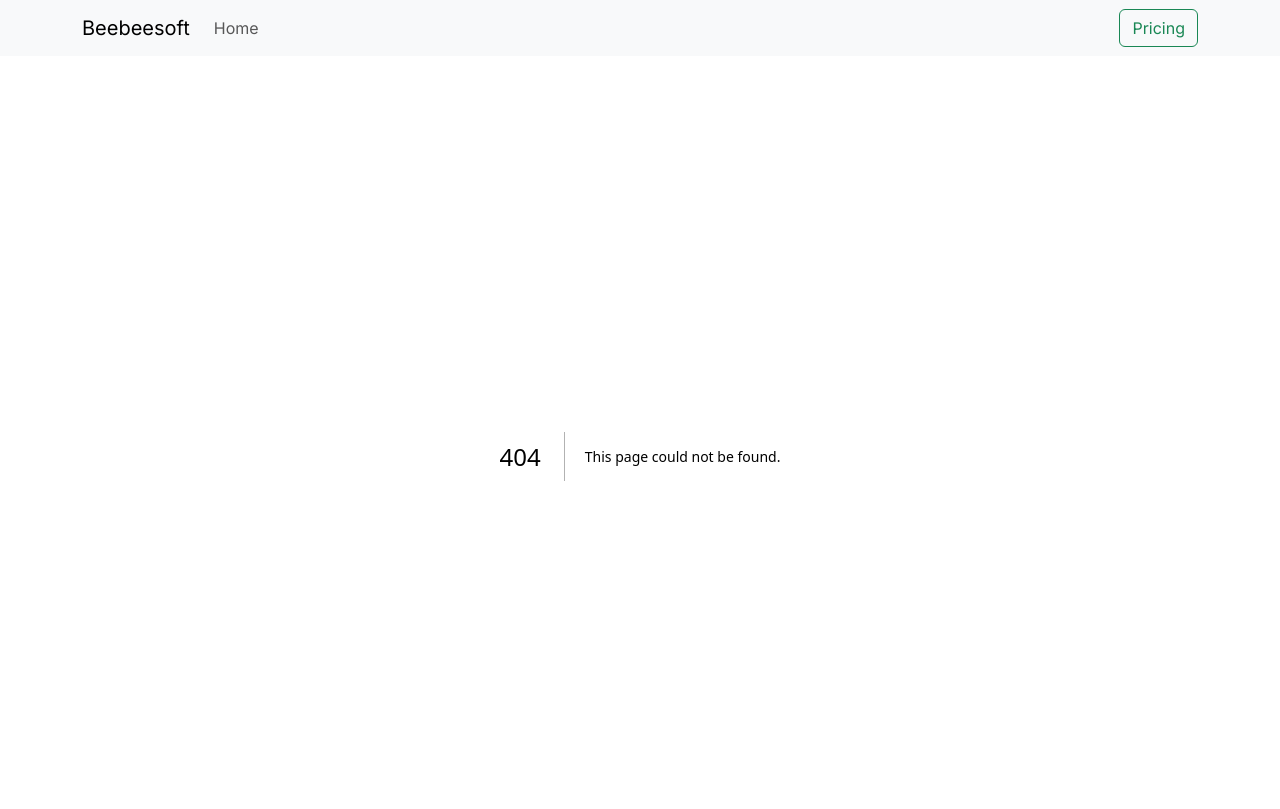
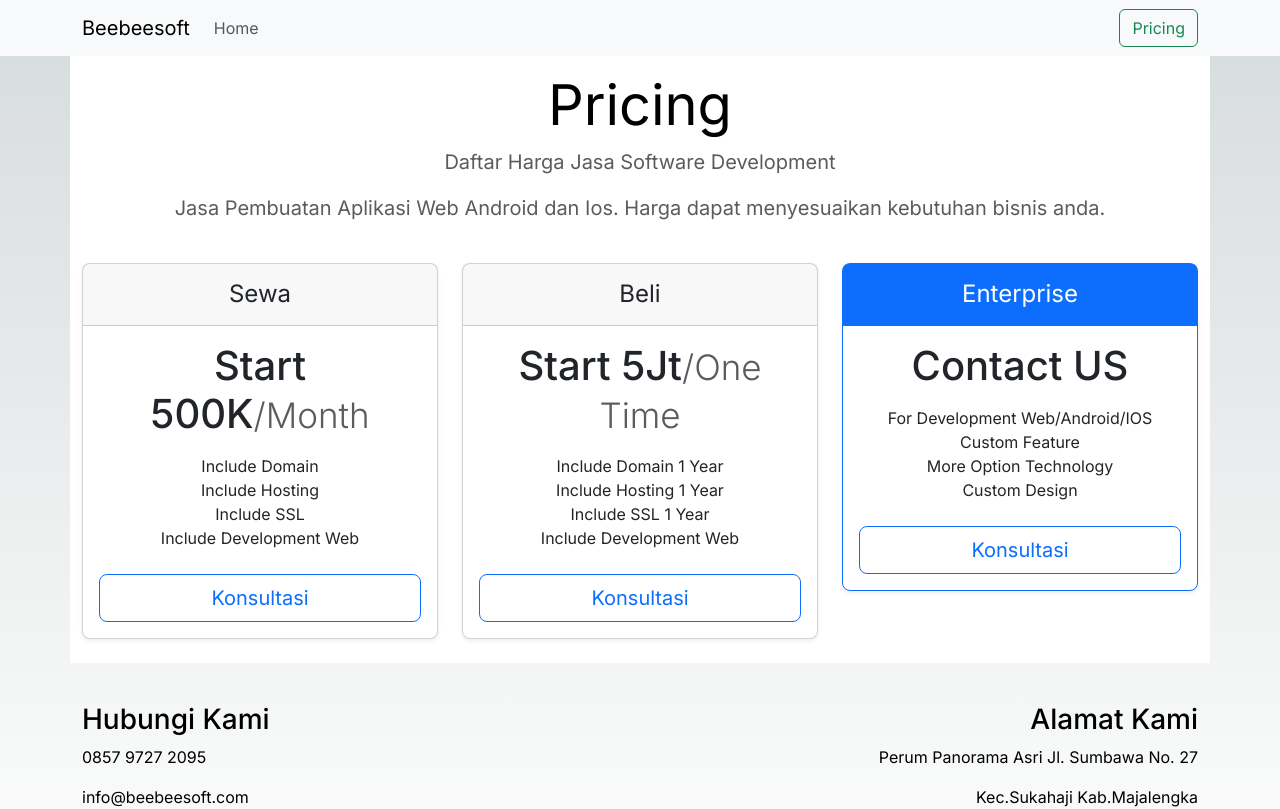
Before and after one commit to beebeesoft-id/beebeesoft-next, a Next.js app: page /pricing/development in a window 1280 px wide. Before the commit this address had no page. Shown: the top 809 px of the page. Built offline with nearby package versions, Linux system fonts and the light colour scheme.

Commit message:
[APP] Pricing Development

```diff
--- a/src/app/globals.css
+++ b/src/app/globals.css
@@ -1,6 +1,22 @@
 
 @import 'bootstrap/dist/css/bootstrap.min.css';
 @import '@fortawesome/fontawesome-svg-core/styles.css';
+
+div.hr {
+  margin-top: 20px;
+  margin-bottom: 20px;
+  border: 0;
+  border-top: 1px solid #eee;
+  text-align: center;
+  height: 0px;
+  line-height: 0px;
+}
+
+.hr-title {
+  background-color: #fff;
+  font-weight: bold;
+}
+
 :root {
   --max-width: 1100px;
   --border-radius: 12px;
--- a/src/app/layout.tsx
+++ b/src/app/layout.tsx
@@ -54,12 +54,16 @@ export default function RootLayout({
                 </NavDropdown> */}
               </Nav>
               <Form className="d-flex">
+              <Link href="/pricing/development">
                 <Button variant="outline-success">Pricing</Button>
+              </Link>
               </Form>
             </Navbar.Collapse>
           </Container>
         </Navbar>
+
         {children}
+
         <div>
             <main className="py-4 frame">
             <div className="container">
--- /dev/null
+++ b/src/app/pricing/development/page.tsx
@@ -0,0 +1,79 @@
+import Link from 'next/link';
+
+function Development() {
+    return (
+    <div className='container bgWhite'>
+    <div className="pricing-header p-3 pb-md-4 mx-auto text-center">
+      <h1 className="display-4 fw-normal text-body-emphasis">Pricing</h1>
+      <p className="fs-5 text-body-secondary">
+        Daftar Harga Jasa Software Development
+    </p>
+    <p className="fs-5 text-body-secondary">
+        Jasa Pembuatan Aplikasi Web Android dan Ios. Harga dapat menyesuaikan kebutuhan bisnis anda.
+    </p>
+    </div>
+    <div className="row row-cols-1 row-cols-md-3 mb-3 text-center">
+      <div className="col">
+        <div className="card mb-4 rounded-3 shadow-sm">
+          <div className="card-header py-3">
+            <h4 className="my-0 fw-normal">Sewa</h4>
+          </div>
+          <div className="card-body">
+            <h1 className="card-title pricing-card-title">Start 500K<small className="text-body-secondary fw-light">/Month</small></h1>
+            <ul className="list-unstyled mt-3 mb-4">
+              <li>Include Domain</li>
+              <li>Include Hosting</li>
+              <li>Include SSL</li>
+              <li>Include Development Web</li>
+            </ul>
+            <a href="https://api.whatsapp.com/send?phone=6285171064406&text=beebeesoft-konsultasi">
+                <button type="button" className="w-100 btn btn-lg btn-outline-primary">Konsultasi</button>
+            </a>
+          </div>
+        </div>
+      </div>
+      <div className="col">
+        <div className="card mb-4 rounded-3 shadow-sm">
+          <div className="card-header py-3">
+            <h4 className="my-0 fw-normal">Beli</h4>
+          </div>
+          <div className="card-body">
+            <h1 className="card-title pricing-card-title">Start 5Jt<small className="text-body-secondary fw-light">/One Time</small></h1>
+            <ul className="list-unstyled mt-3 mb-4">
+                <li>Include Domain 1 Year</li>
+              <li>Include Hosting 1 Year</li>
+              <li>Include SSL 1 Year</li>
+              <li>Include Development Web</li>
+            </ul>
+            <a href="https://api.whatsapp.com/send?phone=6285171064406&text=beebeesoft-konsultasi">
+                <button type="button" className="w-100 btn btn-lg btn-outline-primary">Konsultasi</button>
+            </a>
+          </div>
+        </div>
+      </div>
+      <div className="col">
+        <div className="card mb-4 rounded-3 shadow-sm border-primary">
+          <div className="card-header py-3 text-bg-primary border-primary">
+            <h4 className="my-0 fw-normal">Enterprise</h4>
+          </div>
+          <div className="card-body">
+            <h1 className="card-title pricing-card-title">Contact US</h1>
+            <ul className="list-unstyled mt-3 mb-4">
+              <li>For Development Web/Android/IOS</li>
+              <li>Custom Feature</li>
+              <li>More Option Technology</li>
+              <li>Custom Design</li>
+            </ul>
+            <a href="https://api.whatsapp.com/send?phone=6285171064406&text=beebeesoft-konsultasi">
+                <button type="button" className="w-100 btn btn-lg btn-outline-primary">Konsultasi</button>
+            </a>
+          </div>
+        </div>
+      </div>
+    </div>
+
+    </div>
+    )
+  }
+
+  export default Development
```
Also changed, not shown: src/app/page.tsx (+3 -4 lines).
